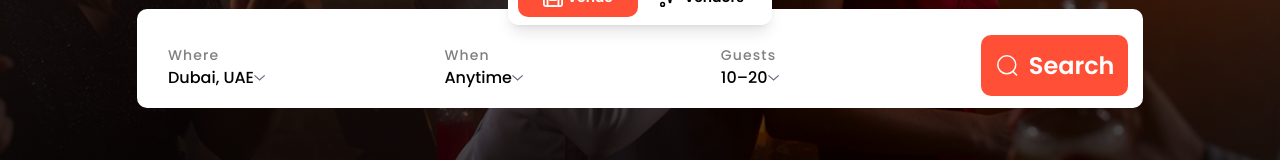
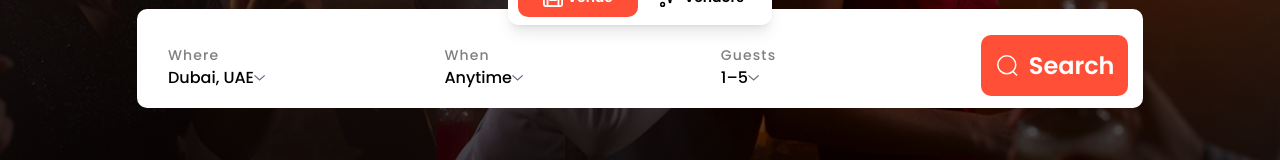
Before and after one commit to wajahatfaryadali/task-app, a Next.js app: page / in a window 1280 px wide. Shown: the part 489-649 px from the top of the page. Built offline with nearby package versions, Linux system fonts and the light colour scheme.

Commit message:
minor improvements

```diff
--- a/app/components/navBar/topbarSearchMenu/TopbarSearchMenu.tsx
+++ b/app/components/navBar/topbarSearchMenu/TopbarSearchMenu.tsx
@@ -1,14 +1,16 @@
 "use client";
 
 import { useState } from "react";
-import Image from "next/image";
-import searchIcon from "../../../assets/svgs/search-icon.svg";
 import {
   guestOptions,
+  MenuKeyEnum,
+  SelectedOptionsType,
+  SelectOption,
   whenOptions,
   whereOptions,
 } from "../../searchBar/config";
 import SelectMenu from "../../searchBar/selectMenu/SelectMenu";
+import SearchButton from "../../searchBar/searchButton/SearchButton";
 
 const TopbarSearchMenu = () => {
   const [isOpen, setIsOpen] = useState<Record<string, boolean>>({
@@ -16,6 +18,19 @@ const TopbarSearchMenu = () => {
     when: false,
     guests: false,
   });
+
+  const [selectedOptions, setSelectedOptions] = useState<SelectedOptionsType>({
+    where: whereOptions[0],
+    when: whenOptions[0],
+    guests: guestOptions[0],
+  });
+
+  const handleSelectOption = (key: MenuKeyEnum, option: SelectOption) => {
+    setSelectedOptions((prev) => ({
+      ...prev,
+      [key]: option,
+    }));
+  };
 
   const handleOpenMenu = (key: string) => {
     console.log(key);
@@ -29,6 +44,9 @@ const TopbarSearchMenu = () => {
       defaultValue: "",
       isOpen: isOpen.where,
       handleOpenMenu: handleOpenMenu,
+      keyName: MenuKeyEnum.WHERE,
+      selectedOption: selectedOptions.where,
+      handleSelectOption: handleSelectOption,
     },
     {
       label: "When",
@@ -36,6 +54,9 @@ const TopbarSearchMenu = () => {
       defaultValue: "",
       isOpen: isOpen.when,
       handleOpenMenu: handleOpenMenu,
+      keyName: MenuKeyEnum.WHEN,
+      selectedOption: selectedOptions.when,
+      handleSelectOption: handleSelectOption,
     },
     {
       label: "Guests",
@@ -43,8 +64,16 @@ const TopbarSearchMenu = () => {
       defaultValue: "",
       isOpen: isOpen.guests,
       handleOpenMenu: handleOpenMenu,
+      keyName: MenuKeyEnum.GUESTS,
+      selectedOption: selectedOptions.guests,
+      handleSelectOption: handleSelectOption,
     },
   ];
+
+  const handleSearch = () => {
+    console.log("selectedOptions *************** ", selectedOptions);
+  };
+
   return (
     <div className="flex h-[44px] w-[350px] lg:w-[430px] items-center justify-between rounded-[10px] bg-white pl-4 pr-1 text-[14px] font-medium text-[#000000] shadow-[0px_1px_4px_0px_rgba(0,0,0,0.25)]">
       <div className="grid flex-1 grid-cols-3 divide-x divide-[#dfdfdf]">
@@ -64,15 +93,16 @@ const TopbarSearchMenu = () => {
               isZeroPadding={true}
               isOpen={option.isOpen}
               handleOpenMenu={option.handleOpenMenu}
+              keyName={option.keyName}
+              selectedOption={option.selectedOption}
+              handleSelectOption={option.handleSelectOption}
             />
           </div>
         ))}
       </div>
 
       <div className="flex items-center">
-        <button className="flex h-[34px] w-[34px] items-center justify-center rounded-[12px] bg-[#FF5037] cursor-pointer">
-          <Image src={searchIcon} alt="search" width={14} height={14} />
-        </button>
+        <SearchButton handleSearch={handleSearch} variant="secondary" />
       </div>
     </div>
   );
--- a/app/components/searchBar/SearchBar.tsx
+++ b/app/components/searchBar/SearchBar.tsx
@@ -2,15 +2,17 @@
 
 import { useEffect, useRef, useState } from "react";
 import SelectMenu from "./selectMenu/SelectMenu";
-import { guestOptions, whenOptions, whereOptions } from "./config";
+import {
+  guestOptions,
+  IsOpenStateType,
+  MenuKeyEnum,
+  SelectedOptionsType,
+  SelectOption,
+  whenOptions,
+  whereOptions,
+} from "./config";
 import SearchButton from "./searchButton/SearchButton";
 import VenueOrVendor from "./venueOrVendor/VenueOrVendor";
-
-type IsOpenStateType = {
-  where: boolean;
-  when: boolean;
-  guests: boolean;
-};
 
 const SearchBar = () => {
   const containerRef = useRef<HTMLDivElement | null>(null);
@@ -21,12 +23,11 @@ const SearchBar = () => {
     guests: false,
   });
 
-  const handleOpenMenu = (key: string) => {
-    setIsOpen((prev) => ({
-      ...prev,
-      [key as keyof IsOpenStateType]: !prev[key as keyof IsOpenStateType],
-    }));
-  };
+  const [selectedOptions, setSelectedOptions] = useState<SelectedOptionsType>({
+    where: whereOptions[0],
+    when: whenOptions[0],
+    guests: guestOptions[0],
+  });
 
   useEffect(() => {
     const target = containerRef.current;
@@ -58,6 +59,24 @@ const SearchBar = () => {
     };
   }, []);
 
+  const handleOpenMenu = (key: string) => {
+    setIsOpen((prev) => ({
+      ...prev,
+      [key as keyof IsOpenStateType]: !prev[key as keyof IsOpenStateType],
+    }));
+  };
+
+  const handleSelectOption = (key: MenuKeyEnum, option: SelectOption) => {
+    setSelectedOptions((prev) => ({
+      ...prev,
+      [key]: option,
+    }));
+  };
+
+  const handleSearch = () => {
+    console.log("selectedOptions *************** ", selectedOptions);
+  };
+
   return (
     <div
       ref={containerRef}
@@ -78,6 +97,9 @@ const SearchBar = () => {
           defaultValue="dubai"
           isOpen={isOpen.where}
           handleOpenMenu={handleOpenMenu}
+          keyName={MenuKeyEnum.WHERE}
+          selectedOption={selectedOptions.where}
+          handleSelectOption={handleSelectOption}
         />
         <hr className="border-[#E0E0E0] md:hidden" />
         <SelectMenu
@@ -86,6 +108,9 @@ const SearchBar = () => {
           defaultValue="anytime"
           isOpen={isOpen.when}
           handleOpenMenu={handleOpenMenu}
+          keyName={MenuKeyEnum.WHEN}
+          selectedOption={selectedOptions.when}
+          handleSelectOption={handleSelectOption}
         />
         <hr className="border-[#E0E0E0] md:hidden" />
         <SelectMenu
@@ -94,9 +119,12 @@ const SearchBar = () => {
           defaultValue="10-20"
           isOpen={isOpen.guests}
           handleOpenMenu={handleOpenMenu}
+          keyName={MenuKeyEnum.GUESTS}
+          selectedOption={selectedOptions.guests}
+          handleSelectOption={handleSelectOption}
         />
         <div className="flex items-center justify-center md:justify-end">
-          <SearchButton />
+          <SearchButton handleSearch={handleSearch} variant="primary" />
         </div>
       </div>
     </div>
--- a/app/components/searchBar/config.ts
+++ b/app/components/searchBar/config.ts
@@ -1,3 +1,21 @@
+export type IsOpenStateType = {
+  where: boolean;
+  when: boolean;
+  guests: boolean;
+};
+
+export type SelectedOptionsType = {
+  where: SelectOption;
+  when: SelectOption;
+  guests: SelectOption;
+};
+
+export enum MenuKeyEnum {
+  WHERE = "where",
+  WHEN = "when",
+  GUESTS = "guests",
+}
+
 export interface SelectOption {
   label: string;
   value: string;
--- a/app/components/searchBar/searchButton/SearchButton.tsx
+++ b/app/components/searchBar/searchButton/SearchButton.tsx
@@ -1,12 +1,27 @@
 import Image from "next/image";
 import searchIcon from "../../../assets/svgs/search-icon.svg";
 
-
-const SearchButton = () => {
-  return (
-    <button className="flex h-[60.71px] w-full md:w-[146.76px] items-center justify-center gap-[10px] rounded-[10px] bg-[#FF5037]   px-10 py-[18px] text-[24px] font-semibold text-white cursor-pointer">
+const SearchButton = ({
+  handleSearch,
+  variant = "primary",
+}: {
+  handleSearch: () => void;
+  variant?: "primary" | "secondary";
+}) => {
+  return variant === "primary" ? (
+    <button
+      onClick={handleSearch}
+      className="flex h-[60.71px] w-full md:w-[146.76px] items-center justify-center gap-[10px] rounded-[10px] bg-[#FF5037]   px-10 py-[18px] text-[24px] font-semibold text-white cursor-pointer"
+    >
       <Image src={searchIcon} alt="search" width={24} height={24} />
       Search
+    </button>
+  ) : (
+    <button
+      onClick={handleSearch}
+      className="flex h-[34px] w-[34px] items-center justify-center rounded-[12px] bg-[#FF5037] cursor-pointer"
+    >
+      <Image src={searchIcon} alt="search" width={14} height={14} />
     </button>
   );
 };
--- a/app/components/searchBar/selectMenu/SelectMenu.tsx
+++ b/app/components/searchBar/selectMenu/SelectMenu.tsx
@@ -3,7 +3,7 @@
 import { useEffect, useMemo, useRef, useState } from "react";
 import Image from "next/image";
 import dropdownIcon from "../../../assets/svgs/dropdown-icon.svg";
-import type { SelectOption } from "../config";
+import type { MenuKeyEnum, SelectOption } from "../config";
 
 interface SelectMenuProps {
   label: string;
@@ -16,12 +16,16 @@ interface SelectMenuProps {
   isZeroPadding?: boolean;
   isOpen: boolean;
   handleOpenMenu: (key: string) => void;
+  keyName: MenuKeyEnum;
+  selectedOption: SelectOption;
+  handleSelectOption: (key: MenuKeyEnum, option: SelectOption) => void;
+
 }
 
 const SelectMenu = ({
   label,
   options,
-  defaultValue,
+  // defaultValue,
   showIcon = true,
   showlabel = true,
   isTextCenter = false,
@@ -29,18 +33,21 @@ const SelectMenu = ({
   isZeroPadding = false,
   isOpen = false,
   handleOpenMenu,
+  keyName,
+  selectedOption,
+  handleSelectOption,
 }: SelectMenuProps) => {
-  const initialOption = useMemo(() => {
-    if (defaultValue) {
-      const match = options.find((option) => option.value === defaultValue);
-      if (match) {
-        return match;
-      }
-    }
-    return { label: label, value: "" };
-  }, [defaultValue, options, label]);
-  const [selectedOption, setSelectedOption] =
-    useState<SelectOption>(initialOption);
+  // const initialOption = useMemo(() => {
+  //   if (defaultValue) {
+  //     const match = options.find((option) => option.value === defaultValue);
+  //     if (match) {
+  //       return match;
+  //     }
+  //   }
+  //   return { label: label, value: "" };
+  // }, [defaultValue, options, label]);
+  // const [selectedOption, setSelectedOption] =
+  //   useState<SelectOption>(initialOption);
   const menuRef = useRef<HTMLDivElement | null>(null);
 
   const toggleOpen = () => {
@@ -48,8 +55,8 @@ const SelectMenu = ({
   };
 
   const handleSelect = (option: SelectOption) => {
-    setSelectedOption(option);
-    handleOpenMenu(label.toLowerCase());
+    handleSelectOption(keyName, option);
+    handleOpenMenu(keyName);
   };
 
     /* eslint-disable react-hooks/exhaustive-deps */
@@ -64,7 +71,7 @@ const SelectMenu = ({
       }
 
       if (!menuRef.current.contains(event.target as Node)) {
-        handleOpenMenu(label.toLowerCase());
+        handleOpenMenu(keyName);
       }
     };
 
@@ -75,7 +82,7 @@ const SelectMenu = ({
       document.removeEventListener("mousedown", handleClickAway);
       document.removeEventListener("touchstart", handleClickAway);
     };
-  }, [isOpen, label]);
+  }, [isOpen, keyName]);
 
   return (
     <div className="relative" ref={menuRef}>
```
